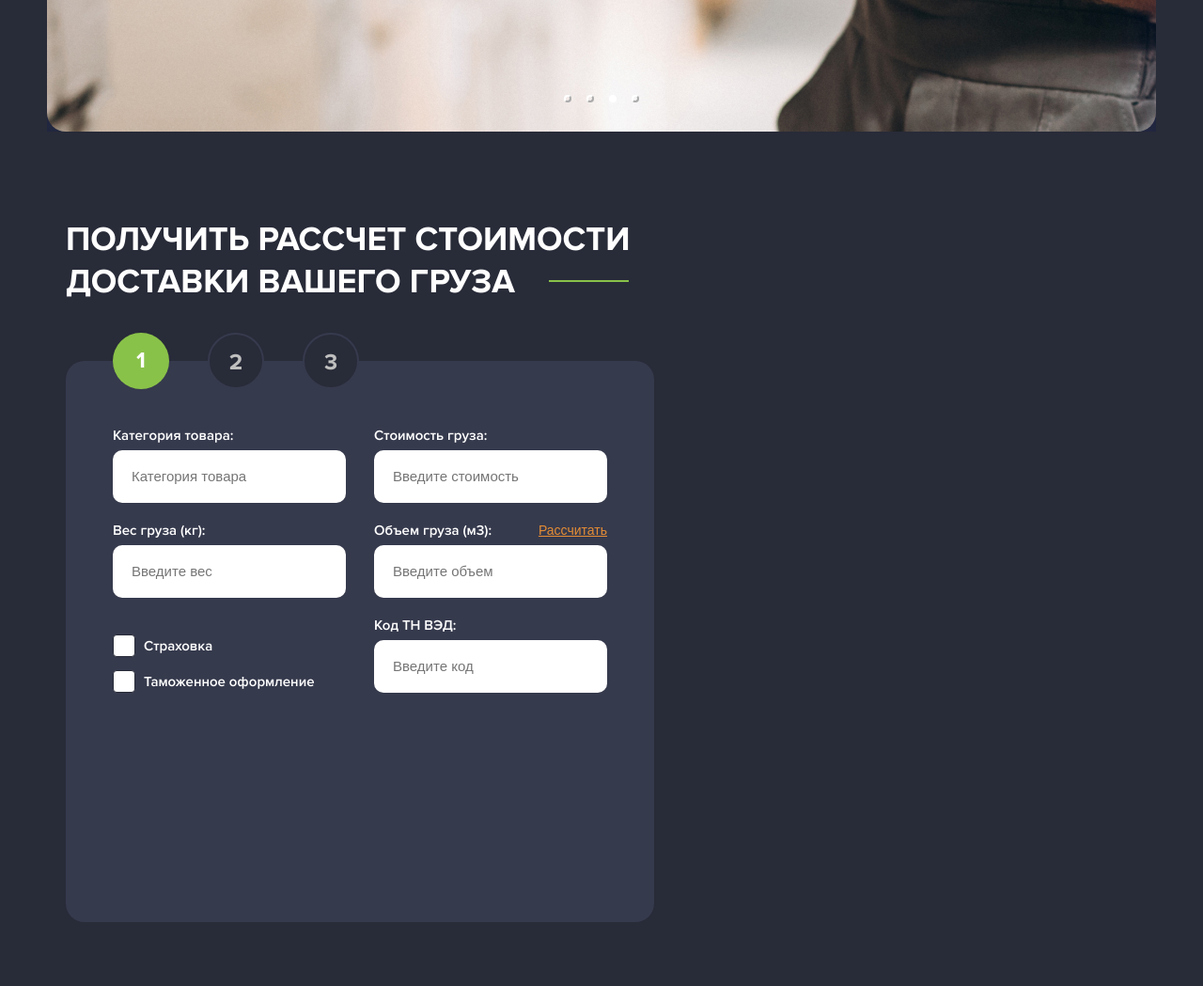
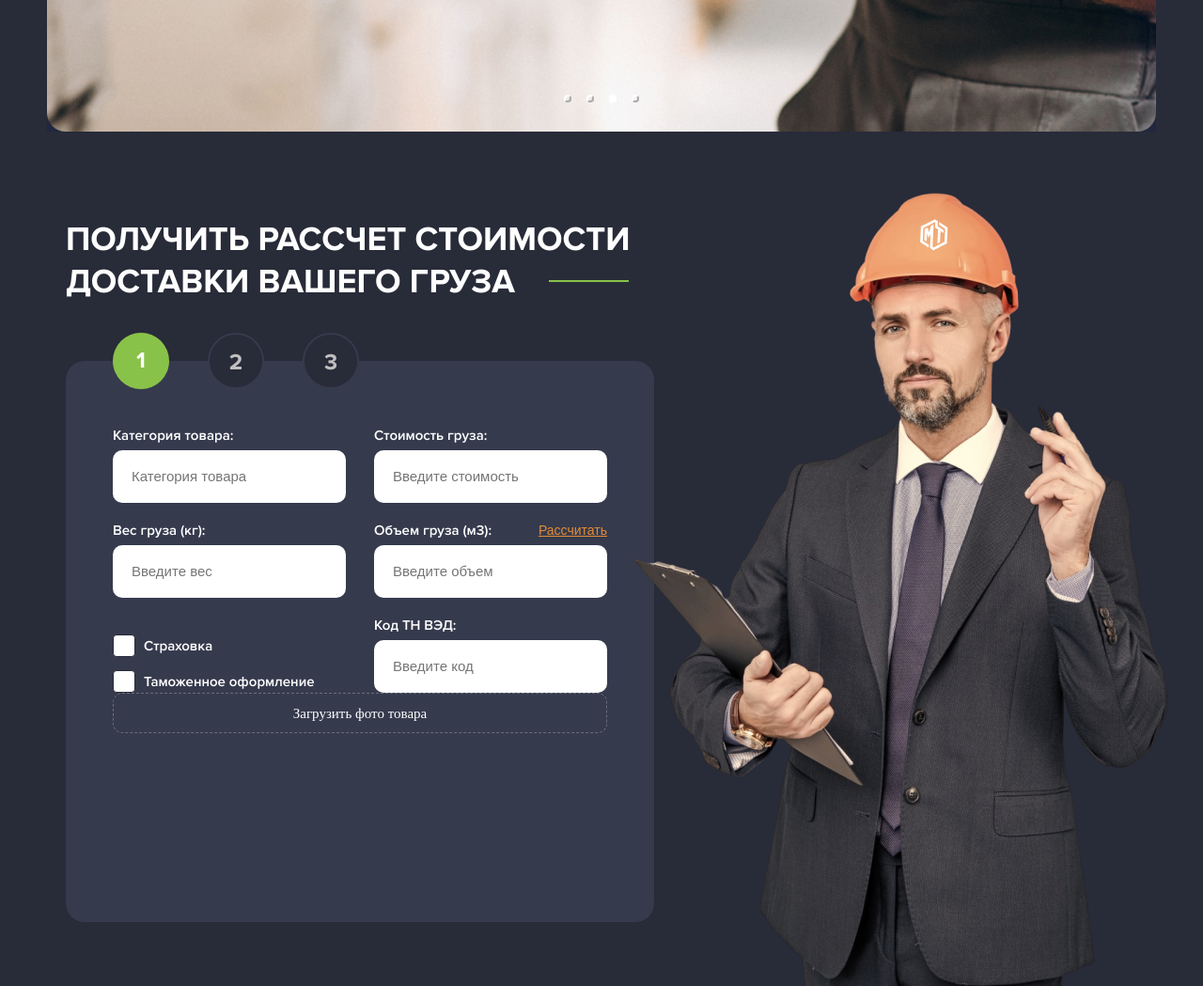
Before and after one commit to mrbrain91/cargo, a website: page src/index.html in a window 1280 px wide. Shown: the part 660-1709 px from the top of the page at 94% size. Drawn offline with nearby package versions, Linux system fonts and the light colour scheme; files that its build step writes are made by us from their sources; a web font is replaced by a local one.

Commit message:
calculate mod2

```diff
--- a/src/index.html
+++ b/src/index.html
@@ -137,7 +137,16 @@
                         <input type="text" name="category" class="calculation__form-input" placeholder="Введите код">
                     </div>
                 </div>
+                <div class="calculation__upload">
+                    <!-- <input type="file" class="calculation__upload-input" name="upload"> -->
+                    <label class="custom-file-upload">
+                        <input type="file"/>
+                        Загрузить фото товара
+                     </label>
+                </div>
+
             </form>
+            <img src="img/calculate/man.png" alt="man" class="calculation__man">
         </div>
     </section>
 
--- a/src/sass/blocks/_calculation.scss
+++ b/src/sass/blocks/_calculation.scss
@@ -1,4 +1,5 @@
 .calculation {
+    position: relative;
     min-height: 956px;
     margin-top: 24px;
     padding: 97px 0 110px 0;
@@ -141,4 +142,31 @@
             }
         }
     }
+    &__upload {
+        input[type="file"] {
+            display: none;
+        }
+        .custom-file-upload {
+            width: 100%;
+            height: 43px;
+            border: 1px dashed rgba(255, 255, 255, 0.26);
+            box-sizing: border-box;
+            border-radius: 10px;
+            cursor: pointer;
+            display: flex;
+            align-items: center;
+            justify-content: center;
+            font-family: 'Proxima Nova';
+            font-weight: 400;
+            font-size: 15px;
+            color: #FFFFFF;
+        }
+    }
+    &__man {
+        position: absolute;
+        width: 625px;
+        height: 917px;
+        bottom: -110px;
+        right: -67px;
+    }
 }
--- a/src/sass/style.scss
+++ b/src/sass/style.scss
@@ -48,6 +48,7 @@ body {
 }
 
 .container {
+    position: relative;
     width: 1140px;
     margin: 0 auto;
 }
```
Also changed, not shown: dist/css/style.min.css, dist/img/calculate/man.jpeg (added), dist/img/calculate/man.png (added), dist/index.html, src/img/calculate/man.jpeg (added), src/img/calculate/man.png (added).
